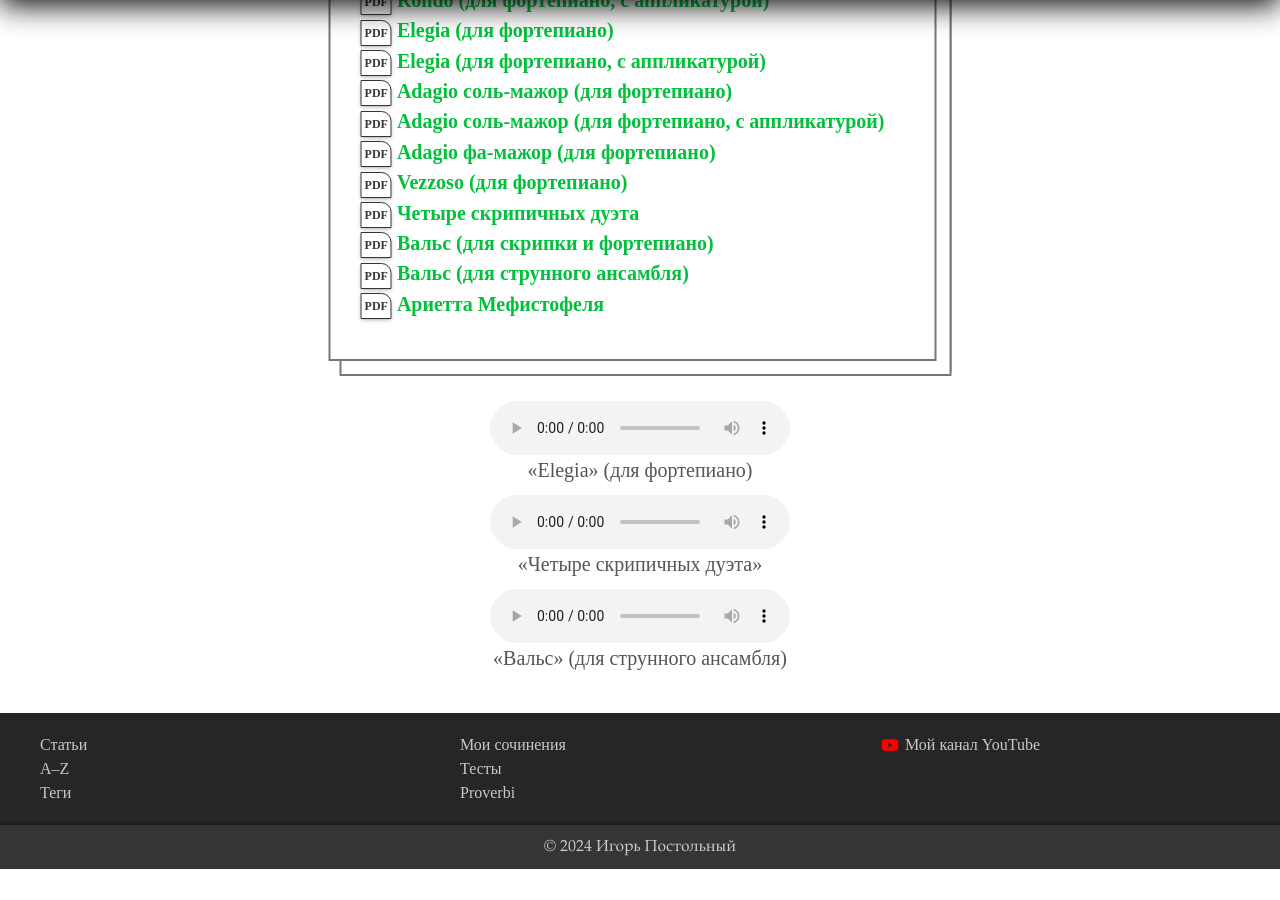
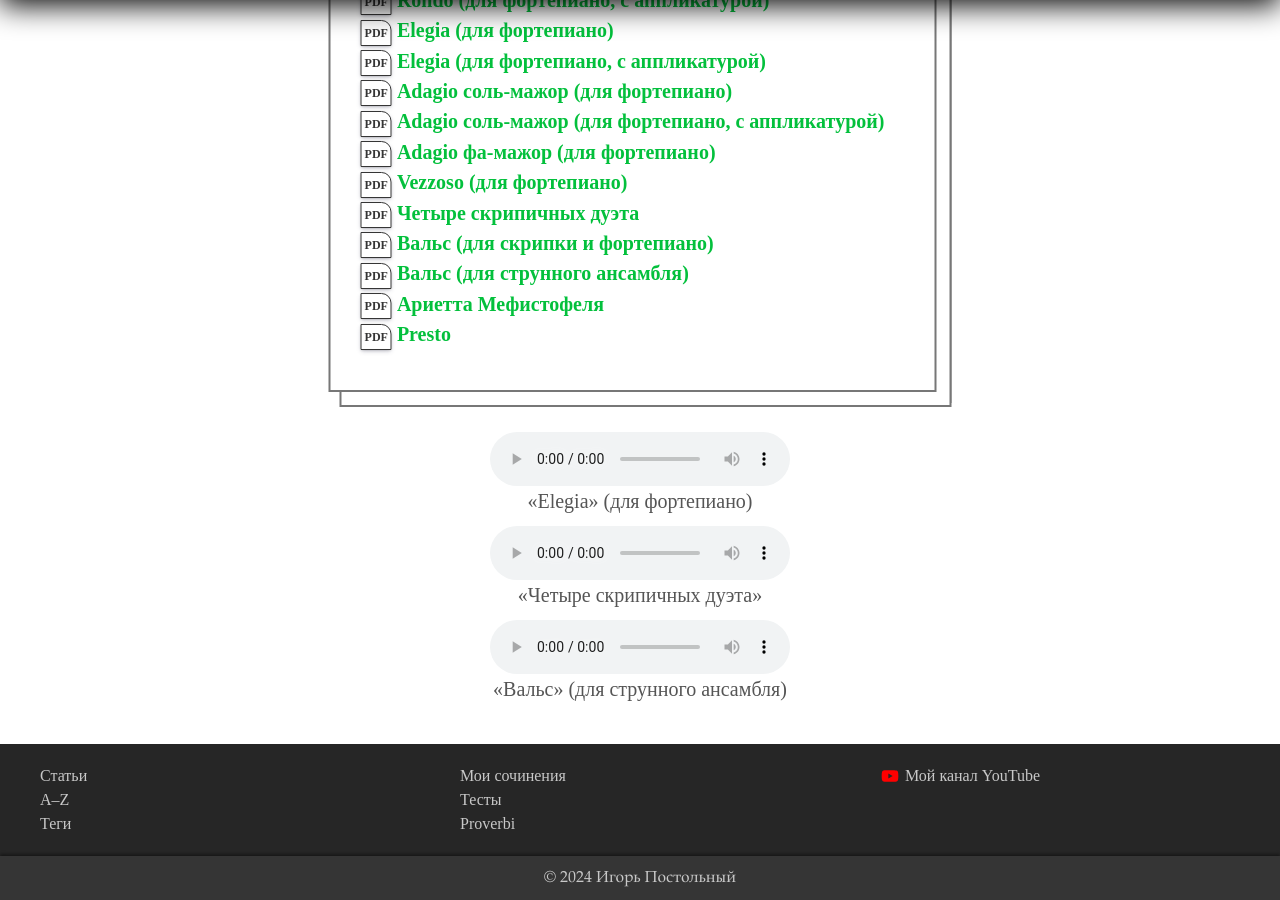
Before and after one commit to postolny/postolny.github.io, a Jekyll site: the page built from _pages/musica.html, in a window 1280 px wide and 900 px high, scrolled down 607 px. Built offline with Jekyll 4.4.1, drawn with Linux system fonts in a browser that asks for light colours; before the commit the page ends 1476 px from its top, so only the background shows below that.

Commit message:
Add files via upload

```diff
--- a/_data/composizioni.yml
+++ b/_data/composizioni.yml
@@ -33,3 +33,6 @@
 
 - title: Ариетта Мефистофеля
   pdf: arietta.pdf
+
+- title: Presto
+  pdf: presto.pdf
```
